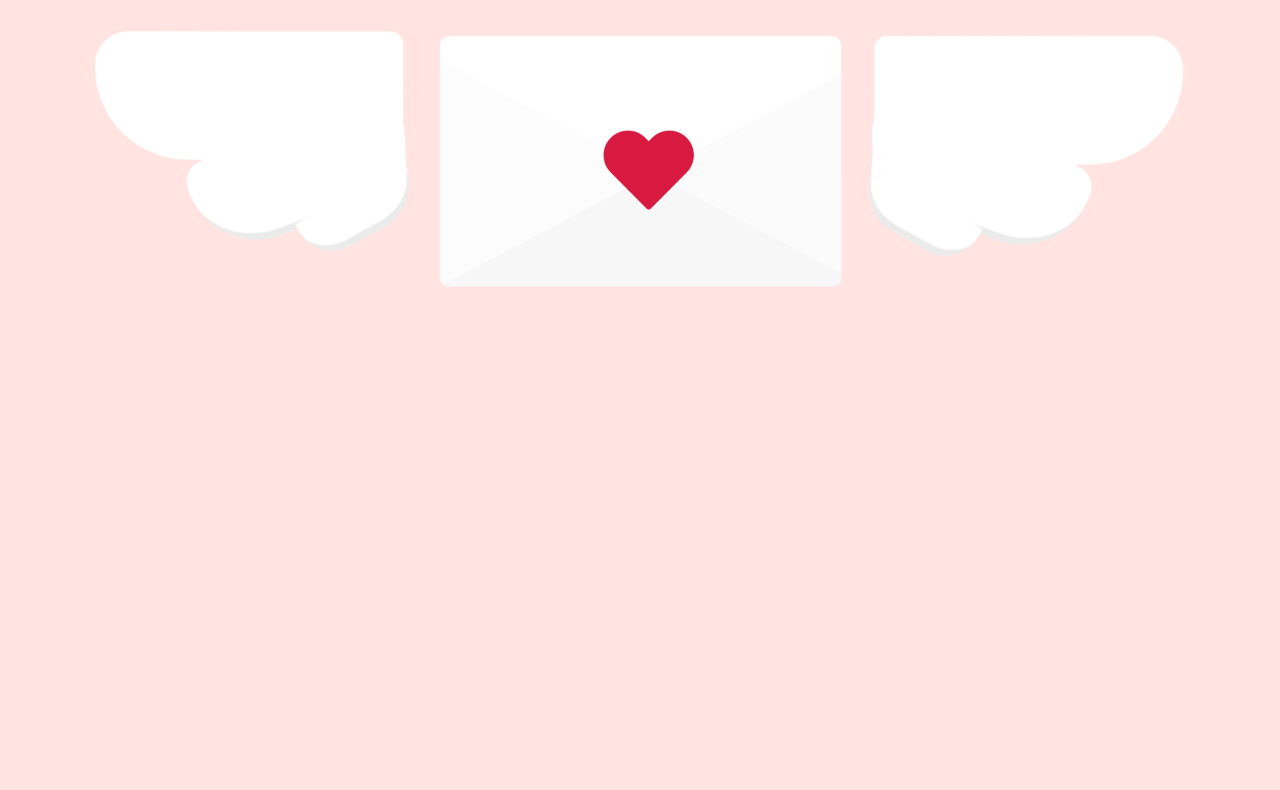
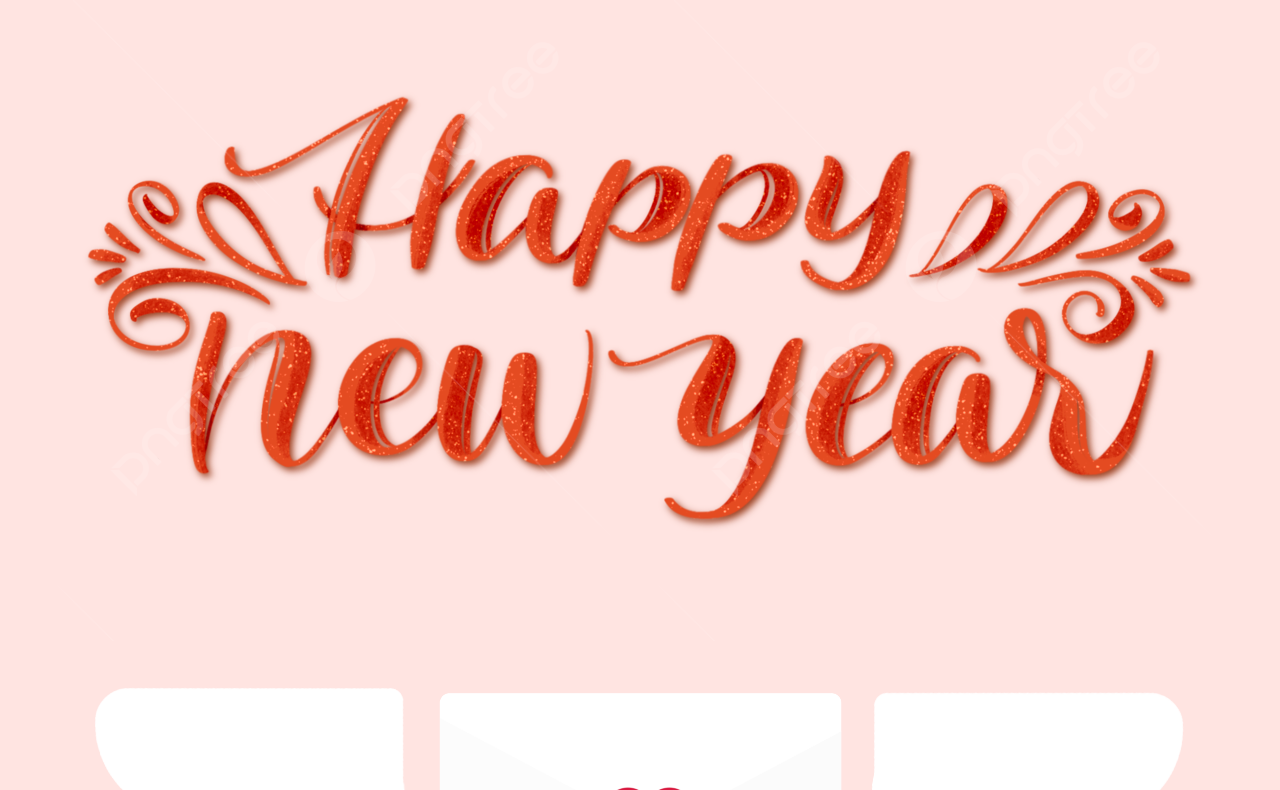
Before and after one commit to Karnvyas/My-Love, a plain HTML site: page index.html in a window 1280 px wide. Shown: the part 168-958 px from the top of the page. Before the commit the page ends 800 px from the top, so only its background shows below. Drawn offline with Linux system fonts and the light colour scheme.

Commit message:
Update index.html

```diff
--- a/index.html
+++ b/index.html
@@ -14,7 +14,7 @@
 <body>
 	<main>
 		<header>
-			<img id="banner" src="img/banner.webp" alt="banner">
+			<img id="banner" src="img/banner.png" alt="banner">
 
 		</header>
 		<span id="items">
```
